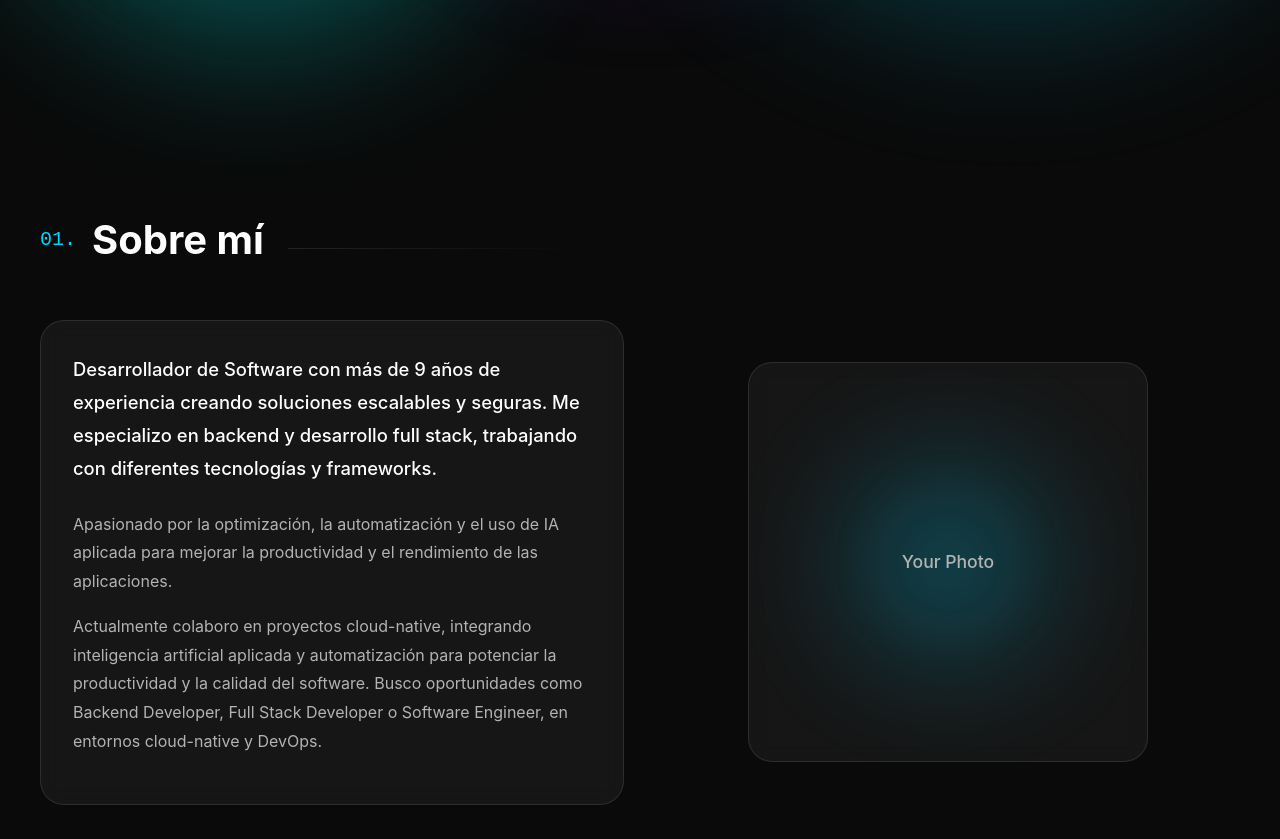
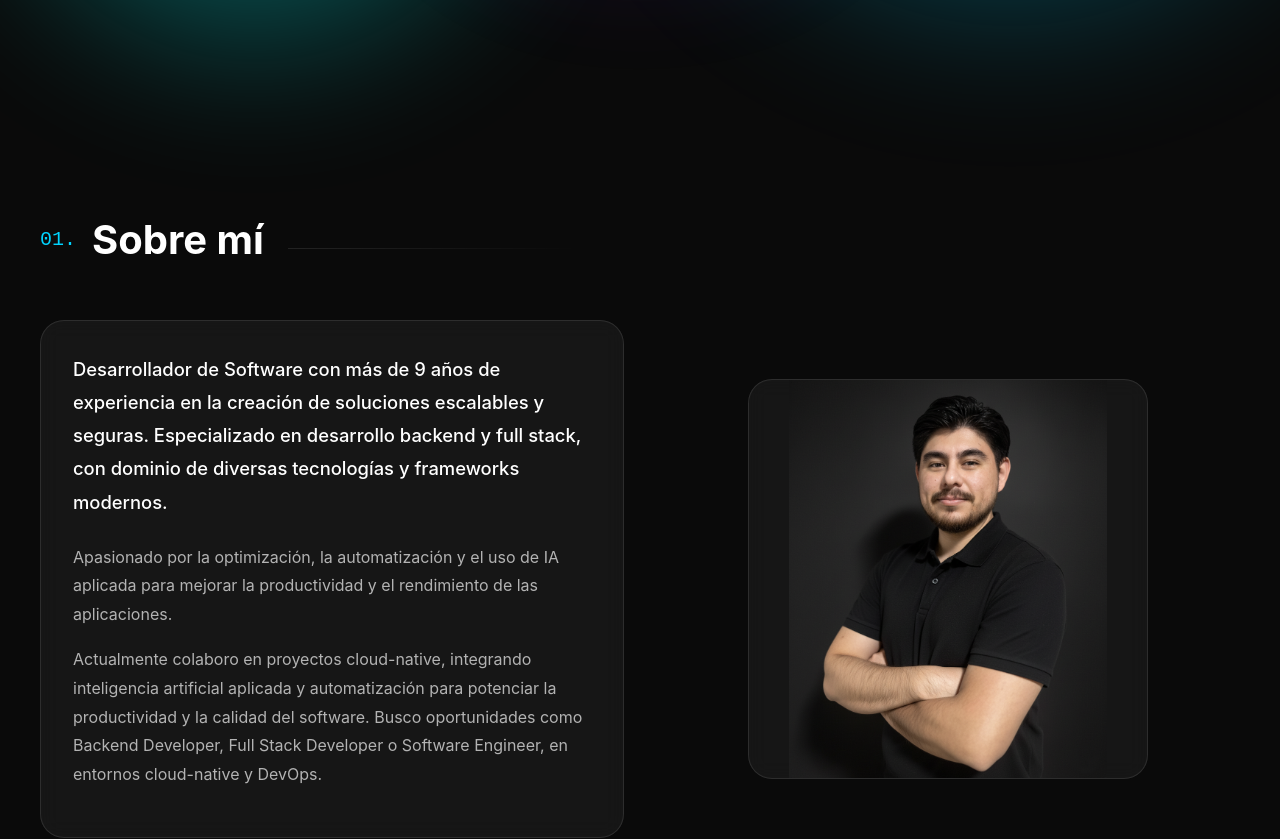
Before and after one commit to jzavala94/portafolio, a React (Vite) app in the folder portafolio/: page / in a window 1280 px wide. Shown: the part 680-1519 px from the top of the page. Built offline with nearby package versions, Linux system fonts and the light colour scheme.

Commit message:
feat: add profile image and enhance image loading logic in About component; update image glob patterns for consistency

```diff
--- a/portafolio/src/components/About/About.jsx
+++ b/portafolio/src/components/About/About.jsx
@@ -2,6 +2,24 @@ import { motion } from 'framer-motion';
 import { useInView } from 'framer-motion';
 import { useRef } from 'react';
 import styles from './About.module.css';
+
+// Load a local photo through Vite so it works on GitHub Pages
+// Place your image file(s) in src/assets/about (png/jpg/webp/avif/svg)
+const loadAboutPhoto = () => {
+  const candidates = import.meta.glob('../../assets/about/*.{png,PNG,jpg,JPG,jpeg,JPEG,webp,WEBP,avif,AVIF,svg,SVG}', {
+    eager: true,
+    import: 'default',
+  });
+  const entries = Object.entries(candidates);
+  if (!entries.length) return null;
+  // Prefer a file starting with "profile" if present
+  const preferred = entries.find(([path]) => /\bprofile/i.test(path));
+  if (preferred) return preferred[1];
+  // Otherwise, return first by name
+  const sorted = entries.sort(([a], [b]) => a.localeCompare(b));
+  return sorted[0][1];
+};
+const aboutPhotoUrl = loadAboutPhoto();
 
 /**
  * About Component
@@ -76,8 +94,7 @@ const About = () => {
             >
               <div className={styles.textCard}>
                 <p className={styles.intro}>
-                Desarrollador de Software con más de 9 años de experiencia creando soluciones escalables y seguras.
-                Me especializo en backend y desarrollo full stack, trabajando con diferentes tecnologías y frameworks.
+                Desarrollador de Software con más de 9 años de experiencia en la creación de soluciones escalables y seguras. Especializado en desarrollo backend y full stack, con dominio de diversas tecnologías y frameworks modernos.
 
                 </p>
                 <p className={styles.description}>
@@ -100,8 +117,12 @@ const About = () => {
             >
               <div className={styles.imageWrapper}>
                 <div className={styles.imagePlaceholder}>
-                  <div className={styles.imageGlow}></div>
-                  <div className={styles.imageText}>Your Photo</div>
+                  {/* <div className={styles.imageGlow}></div> */}
+                  {aboutPhotoUrl ? (
+                    <img src={aboutPhotoUrl} alt="Foto de perfil" />
+                  ) : (
+                    <div className={styles.imageText}>Tu foto aquí</div>
+                  )}
                 </div>
                 <div className={styles.imageBorder}></div>
               </div>
--- a/portafolio/src/components/About/About.module.css
+++ b/portafolio/src/components/About/About.module.css
@@ -139,7 +139,7 @@
   transform: scale(1.02);
 }
 
-.imageGlow {
+/* .imageGlow {
   position: absolute;
   top: 50%;
   left: 50%;
@@ -151,7 +151,7 @@
   filter: blur(60px);
   opacity: 0.3;
   animation: pulse 3s ease-in-out infinite;
-}
+} */
 
 @keyframes pulse {
   0%, 100% {
@@ -170,6 +170,16 @@
   color: var(--text-secondary);
   font-size: 1.1rem;
   font-weight: 500;
+}
+
+/* Image inside placeholder */
+.imagePlaceholder img {
+  position: relative;
+  z-index: 1;
+  width: 80%;
+  height: 100%;
+  object-fit: cover;
+  display: block;
 }
 
 .imageBorder {
```
Also changed, not shown: portafolio/src/components/Projects/Projects.jsx (+5 -5 lines), portafolio/src/assets/about/profile.png (added).
